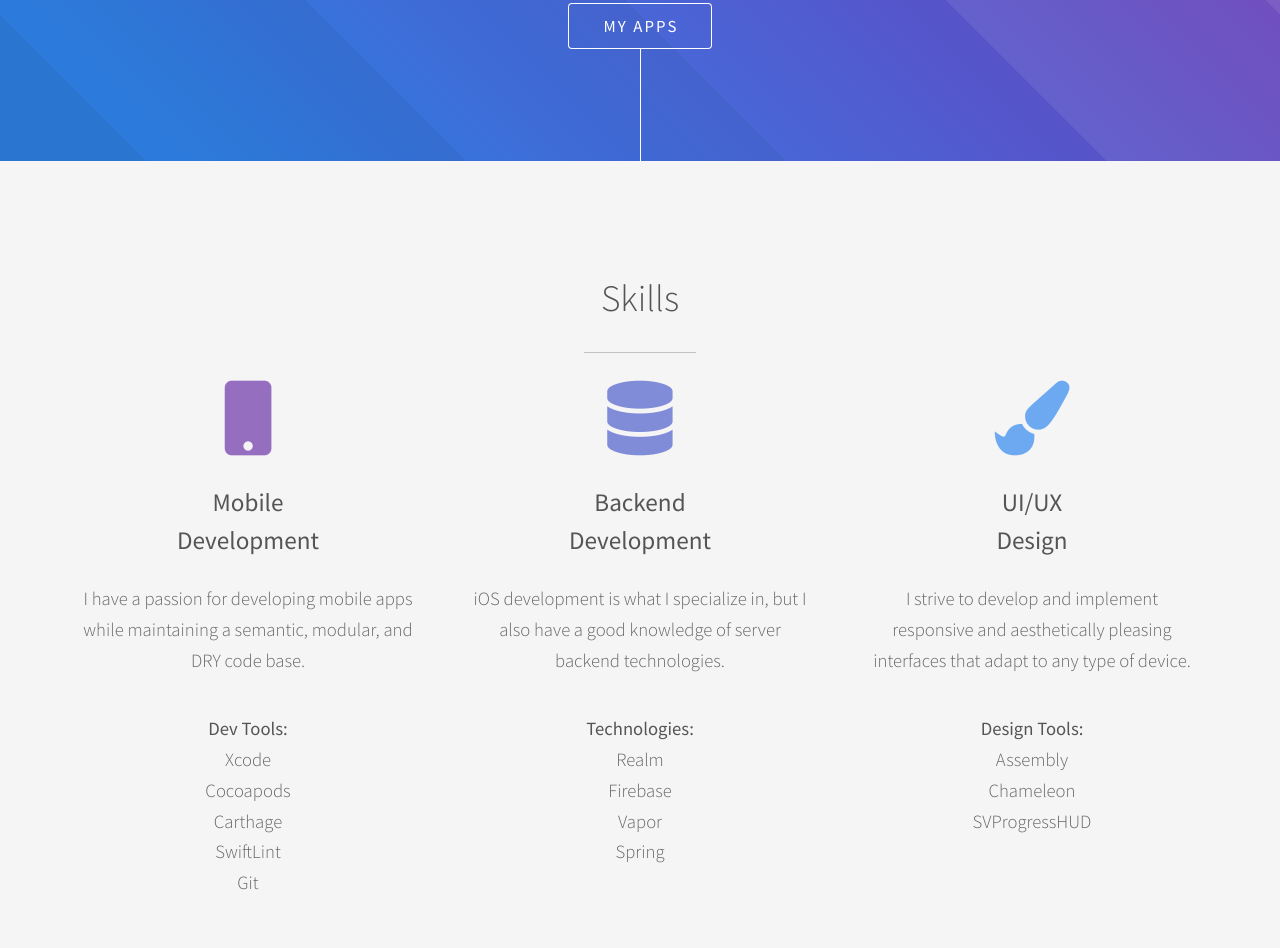
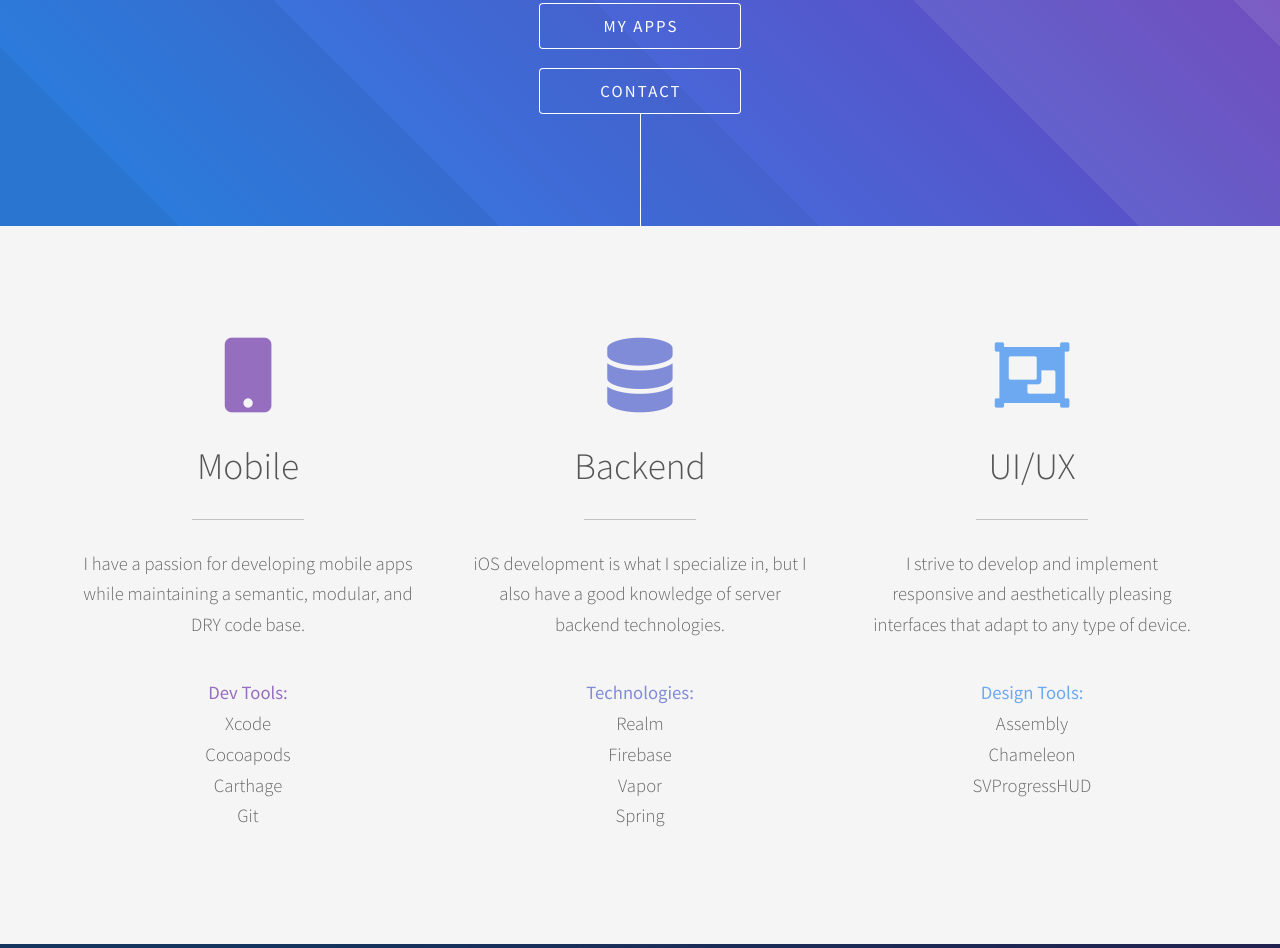
Before and after one commit to louismenacho/louismenacho.github.io, a plain HTML site: page index.html in a window 1280 px wide. Shown: the part 452-1400 px from the top of the page. Drawn offline with Linux system fonts and the light colour scheme.

Commit message:
Added color to list title

```diff
--- a/assets/css/main.css
+++ b/assets/css/main.css
@@ -1835,7 +1835,12 @@
 			color: #3088f3;
 		}
 
-	strong, b {
+	strong {
+		color: #555;
+		font-weight: 400;
+	}
+
+	b {
 		color: #555;
 		font-weight: 400;
 	}
@@ -2356,13 +2361,13 @@
 		}
 
 	ul {
-		list-style: disc;
+		/*list-style: disc;*/
 		margin: 0 0 2em 0;
-		padding-left: 1em;
+		/*padding-left: 1em;*/
 	}
 
 		ul li {
-			padding-left: 0.5em;
+			/*padding-left: 0.5em;*/
 		}
 
 		ul.alt {
@@ -2812,6 +2817,18 @@
 				color: #ffffff;
 			}
 
+            .icon.style1 {
+                color: rgba(54, 138, 240, 0.71);
+            }
+
+            .icon.style2 {
+                color: rgba(82, 97, 205, 0.71);
+            }
+
+            .icon.style3 {
+                color: rgba(111, 55, 169, 0.71);
+            }
+
 /* Header */
 
 	#header {
--- a/index.html
+++ b/index.html
@@ -30,8 +30,9 @@
         <p>I've always been drawn to the overlap between design and development.<br/>
             I enjoy each aspect, which is why I love building mobile apps.
         </p>
-        <ul class="actions">
+        <ul class="actions vertical uniform">
             <li><a href="#two" class="button scrolly">My apps</a></li>
+            <li><a href="#three" class="button scrolly">Contact</a></li>
         </ul>
     </div>
 </section>
@@ -39,53 +40,55 @@
 <!-- One -->
 <section id="one" class="main style1 special">
     <div class="container">
-        <header class="major">
-            <h2>Skills</h2>
-        </header>
+        <!--<header class="major">-->
+            <!--<h2>Skills</h2>-->
+        <!--</header>-->
         <div class="row 150%">
             <div class="4u 12u$(medium)">
                 <span class="icon major style3 fas fa-mobile"></span><br>
-                <h3><b>Mobile<br> Development</b></h3>
+                <header class="major">
+                    <h2>Mobile</h2>
+                </header>
                 <p>I have a passion for developing mobile apps while maintaining a semantic,
                     modular, and DRY code base.</p>
-                <b>Dev Tools:</b>
-                <p>Xcode<br>
-                    Cocoapods<br>
-                    Carthage<br>
-                    SwiftLint<br>
-                    Git
-                </p>
+                <b><span class="icon style3">Dev Tools:</span></b>
+                <ul>
+                    <li>Xcode</li>
+                    <li>Cocoapods</li>
+                    <li>Carthage</li>
+                    <li>Git</li>
+                </ul>
             </div>
 
             <div class="4u 12u$(medium)">
                 <span class="icon major style2 fas fa-database"></span><br>
-                <h3><b>Backend<br> Development</b></h3>
+                <header class="major">
+                    <h2>Backend</h2>
+                </header>
                 <p>iOS development is what I specialize in, but I also have a good knowledge of server backend
                     technologies.</p>
-                <b>Technologies:</b>
-                <p>Realm<br>
-                    Firebase<br>
-                    Vapor<br>
-                    Spring
-                </p>
+                <b><span class="icon style2">Technologies:</span></b>
+                <ul>
+                    <li>Realm</li>
+                    <li>Firebase</li>
+                    <li>Vapor</li>
+                    <li>Spring</li>
+                </ul>
             </div>
 
             <div class="4u$ 12u$(medium)">
-                <!--<ul class="major-icons">-->
-                <!--<li><span class="icon major"><img class="image fit" src="images/devicon/swift_logo.png"></span></li>-->
-                <!--<li><span class="icon major"><img class="image fit" src="images/devicon/xcode-logo.png"></span></li>-->
-                <!--<li><span class="icon major"><img class="image fit" src="images/devicon/realm.png"></span></li>-->
-                <!--<li><span class="icon major"><img class="image fit" src="images/devicon/vapor.png"></span></li>-->
-                <!--</ul>-->
-                <span class="icon major style1 fas fa-paint-brush"></span><br>
-                <h3><b>UI/UX<br> Design</b></h3>
+                <span class="icon major style1 fas fa-object-group"></span><br>
+                <header class="major">
+                    <h2>UI/UX</h2>
+                </header>
                 <p>I strive to develop and implement responsive and aesthetically pleasing interfaces that adapt to any
                     type of device.</p>
-                <b>Design Tools:</b>
-                <p>Assembly<br>
-                    Chameleon<br>
-                    SVProgressHUD
-                </p>
+                <b><span class="icon style1">Design Tools:</span></b>
+                <ul>
+                    <li>Assembly</li>
+                    <li>Chameleon</li>
+                    <li>SVProgressHUD</li>
+                </ul>
             </div>
         </div>
     </div>
@@ -226,7 +229,7 @@
                 <div class="12u$">
                     <ul class="actions">
                         <li><input type="submit" value="Send Message"/></li>
-                        <input type="hidden" name="_subject" value="New submission from Online Portfolio"/>
+                        <input type="hidden" name="_subject" value="Portfolio Contact"/>
                         <input type="hidden" name="_next" value="https://louismenacho.github.io/#three"/>
                     </ul>
                 </div>
@@ -240,12 +243,9 @@
 <section id="footer">
     <ul class="icons">
         <!--<li><a href="#" class="icon alt fa-file-text"><span class="label">Resume</span></a></li>-->
-        <li><a href="https://www.linkedin.com/in/louismenacho/" class="icon alt fab fa-linkedin"><span class="label">LinkedIn</span></a>
-        </li>
-        <li><a href="mailto:menacho.louis@gmail.com" class="icon alt fas fa-envelope-square"><span
-                class="label">Email</span></a></li>
-        <li><a href="https://github.com/louismenacho" class="icon alt fab fa-github-square"><span
-                class="label">GitHub</span></a></li>
+        <li><a href="https://www.linkedin.com/in/louismenacho" class="icon alt fab fa-linkedin"><span class="label">LinkedIn</span></a></li>
+        <li><a href="mailto:menacho.louis@gmail.com" class="icon alt fas fa-envelope-square"><span class="label">Email</span></a></li>
+        <li><a href="https://github.com/louismenacho" class="icon alt fab fa-github-square"><span class="label">GitHub</span></a></li>
     </ul>
     <ul class="copyright">
         <li>Louis Menacho</li>
@@ -577,16 +577,17 @@
 <!--<h5>Fit</h5>-->
 <!--<div class="box alt">-->
 <!--<div class="row uniform 50%">-->
-<!--<div class="12u"><span class="image fit"><img src="images/pic06.jpg" alt=""/></span></div>-->
-<!--<div class="4u"><span class="image fit"><img src="images/pic02.jpg" alt=""/></span></div>-->
-<!--<div class="4u"><span class="image fit"><img src="images/pic03.jpg" alt=""/></span></div>-->
-<!--<div class="4u"><span class="image fit"><img src="images/pic04.jpg" alt=""/></span></div>-->
-<!--<div class="4u"><span class="image fit"><img src="images/pic03.jpg" alt=""/></span></div>-->
-<!--<div class="4u"><span class="image fit"><img src="images/pic04.jpg" alt=""/></span></div>-->
-<!--<div class="4u"><span class="image fit"><img src="images/pic02.jpg" alt=""/></span></div>-->
-<!--<div class="4u"><span class="image fit"><img src="images/pic04.jpg" alt=""/></span></div>-->
-<!--<div class="4u"><span class="image fit"><img src="images/pic02.jpg" alt=""/></span></div>-->
-<!--<div class="4u"><span class="image fit"><img src="images/pic03.jpg" alt=""/></span></div>-->
+<!--<div class="12u"><span class="image fit"><img src="images/apps/AR-Ruler.png" alt=""/></span></div>-->
+<!--<div class="4u"><span class="image fit"><img src="images/apps/AR-Ruler.png" alt=""/></span></div>-->
+<!--<div class="4u"><span class="image fit"><img src="images/apps/AR-Ruler.png" alt=""/></span></div>-->
+<!--<div class="4u"><span class="image fit"><img src="images/apps/AR-Ruler.png" alt=""/></span></div>-->
+<!--<div class="4u"><span class="image fit"><img src="images/apps/AR-Ruler.png" alt=""/></span></div>-->
+<!--<div class="4u"><span class="image fit"><img src="images/apps/AR-Ruler.png" alt=""/></span></div>-->
+<!--<div class="4u"><span class="image fit"><img src="images/apps/AR-Ruler.png" alt=""/></span></div>-->
+<!--<div class="4u"><span class="image fit"><img src="images/apps/AR-Ruler.png" alt=""/></span></div>-->
+<!--<div class="4u"><span class="image fit"><img src="images/apps/AR-Ruler.png" alt=""/></span></div>-->
+<!--<div class="4u"><span class="image fit"><img src="images/apps/AR-Ruler.png" alt=""/></span></div>-->
+
 <!--</div>-->
 <!--</div>-->
 <!--<h5>Left &amp; Right</h5>-->
```
